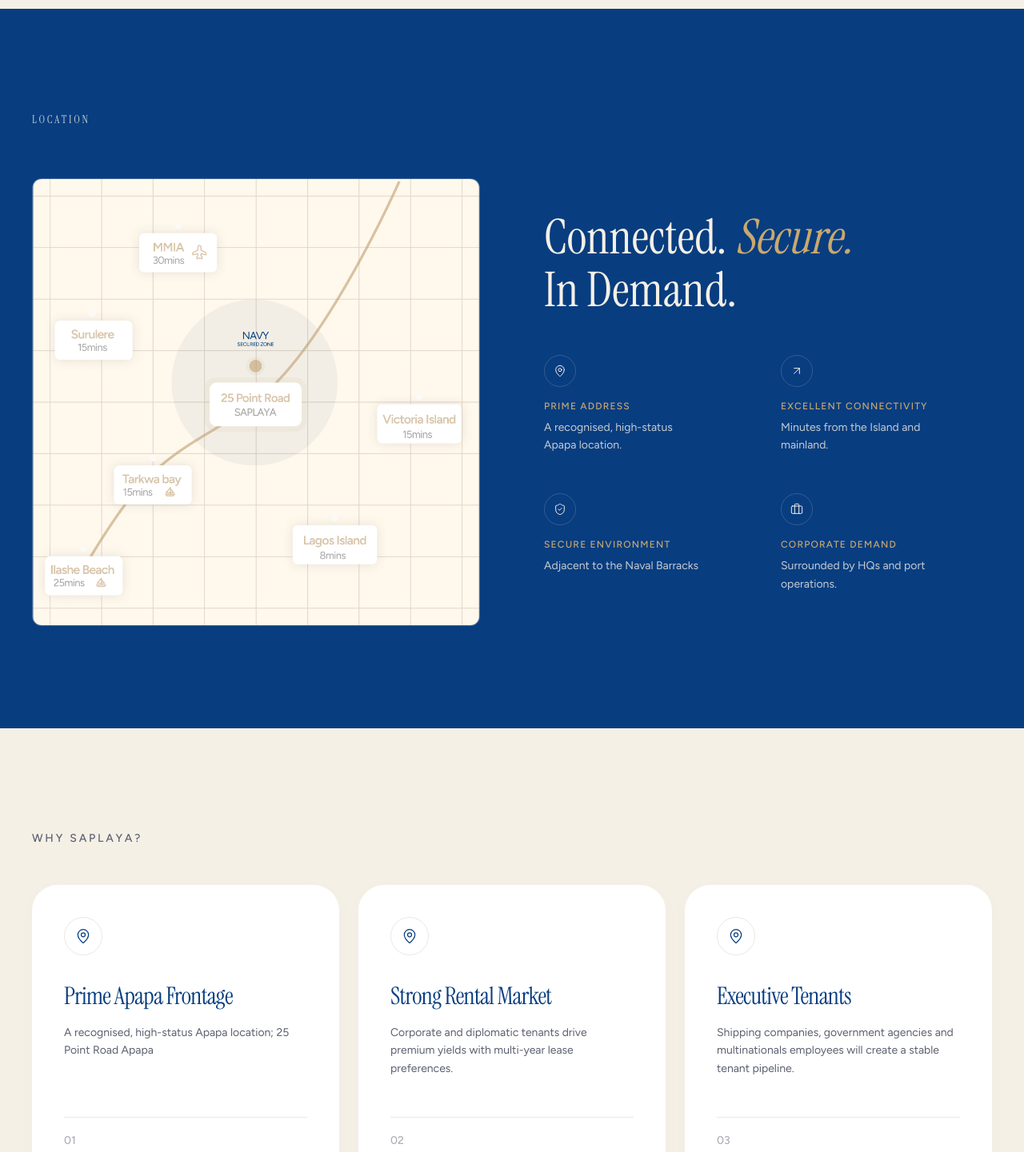
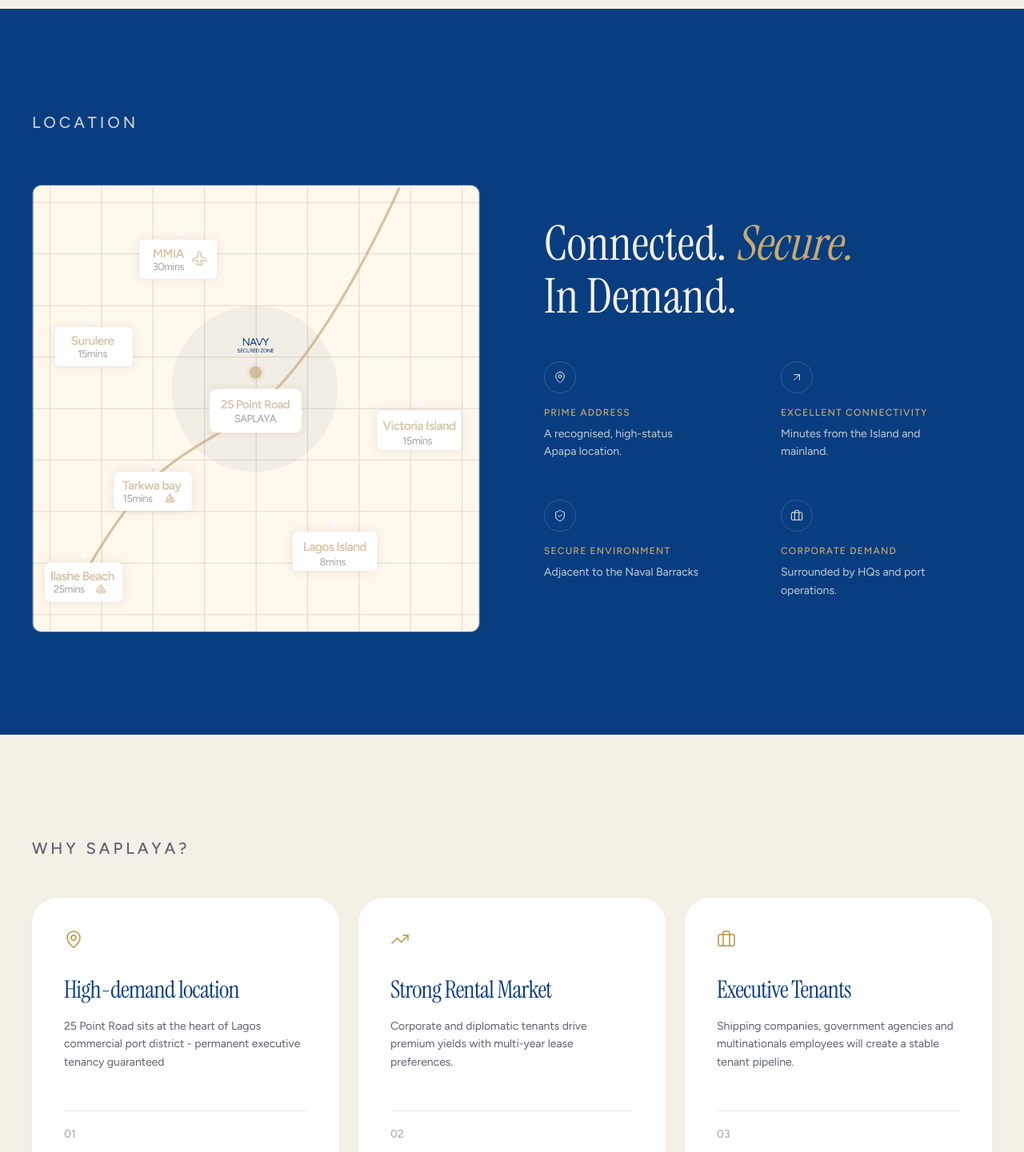
Before and after one commit to Just9ice/saplaya, a Next.js app: page / in a window 1280 px wide. Shown: the part 1300-2741 px from the top of the page at 80% size. Built offline with nearby package versions, Linux system fonts and the light colour scheme.

Commit message:
new changes added

```diff
--- a/src/components/apartment-card.tsx
+++ b/src/components/apartment-card.tsx
@@ -14,10 +14,11 @@ interface ApartmentCardProps {
 }
 
 /**
- * Hover animation: the inner track (image stacked above info panel) slides
- * upward, uncovering the info panel that lives below the image in the same
- * overflow:hidden clip container. The image also subtly scales up while
- * sliding, adding depth to the reveal.
+ * Hover animation: the info panel rises up as a solid overlay from the bottom
+ * of the card. The image stays fixed and subtly scales. No vertical track shift —
+ * feels premium and directionally neutral regardless of where the cursor enters.
+ * whileHover is on the parent article so Framer Motion propagates the "hovered"
+ * variant to all child motion elements.
  */
 export function ApartmentCard({
   image,
@@ -34,6 +35,8 @@ export function ApartmentCard({
       initial={{ opacity: 0, y: 36 }}
       whileInView={{ opacity: 1, y: 0 }}
       viewport={{ once: true, margin: "-6% 0px" }}
+      whileHover="hovered"
+      animate="idle"
       transition={{
         duration: 0.7,
         delay: index * 0.13,
@@ -41,32 +44,15 @@ export function ApartmentCard({
       }}
       className="group flex flex-col"
     >
-      {/* â”€â”€ Clip wrapper â”€â”€â”€â”€â”€â”€â”€â”€â”€â”€â”€â”€â”€â”€â”€â”€â”€â”€â”€â”€â”€â”€â”€â”€â”€â”€â”€â”€â”€â”€â”€â”€â”€â”€â”€â”€â”€â”€â”€â”€â”€ */}
-      <div className="relative overflow-hidden rounded-2xl">
-        <motion.div
-          className="flex flex-col"
-          initial={false}
-          whileHover="hovered"
-          animate="idle"
-          variants={{
-            idle: {
-              y: 0,
-              transition: { duration: 0.52, ease: [0.22, 1, 0.36, 1] },
-            },
-            hovered: {
-              y: "-36%",
-              transition: { duration: 0.52, ease: [0.22, 1, 0.36, 1] },
-            },
-          }}
-        >
-          {/* Photo */}
-          <div className="relative aspect-[3/4] w-full shrink-0 bg-navy/5">
+      {/* ── Clip wrapper ─────────────────────────────────────── */}
+      <div className="relative overflow-hidden rounded-2xl aspect-[3/4]">
+        {/* Photo (stays fixed, subtly scales on hover via Tailwind group-hover) */}
         <Image
           src={image}
           alt={imageAlt}
           fill
           sizes="(min-width:1024px) 32vw, 90vw"
-              className={`absolute inset-0 object-cover transition-all duration-700 ease-out group-hover:scale-[1.04] ${hoverImage ? "group-hover:opacity-0" : ""}`}
+          className={`absolute inset-0 object-cover transition-all duration-700 ease-out group-hover:scale-[1.06] ${hoverImage ? "group-hover:opacity-0" : ""}`}
         />
         {hoverImage && (
           <Image
@@ -74,13 +60,24 @@ export function ApartmentCard({
             alt={`${imageAlt} interior view`}
             fill
             sizes="(min-width:1024px) 32vw, 90vw"
-                className="absolute inset-0 object-cover opacity-0 transition-all duration-700 ease-out group-hover:scale-[1.04] group-hover:opacity-100"
+            className="absolute inset-0 object-cover opacity-0 transition-all duration-700 ease-out group-hover:scale-[1.06] group-hover:opacity-100"
           />
         )}
-          </div>
 
-          {/* Info panel â€” hidden below until image retreats */}
-          <div className="shrink-0 bg-cream px-5 pb-6 pt-5">
+        {/* Info overlay — rises from the bottom; variant propagated from parent */}
+        <motion.div
+          className="absolute inset-x-0 bottom-0 bg-gradient-to-t from-white/70 to-white/15 backdrop-blur-md px-5 pb-6 pt-5 will-change-transform"
+          variants={{
+            idle: {
+              y: "100%",
+              transition: { duration: 0.48, ease: [0.32, 0, 0.67, 0] },
+            },
+            hovered: {
+              y: 0,
+              transition: { duration: 0.52, ease: [0.22, 1, 0.36, 1] },
+            },
+          }}
+        >
           <div className="flex items-baseline justify-between">
             <h3 className="font-display text-2xl text-[#083d80]">{type}</h3>
             <span className="text-[10px] tracking-widest text-mist">
@@ -89,34 +86,40 @@ export function ApartmentCard({
           </div>
 
           {heading && (
-              <p className="mt-1 text-sm font-medium text-[#6d7288]">
-                {heading}
-              </p>
+            <p className="mt-1 text-sm font-medium text-[#6d7288]">{heading}</p>
           )}
 
           <ul className="mt-3 space-y-1.5">
             {features.map((f) => (
-                <li
-                  key={f}
-                  className="flex items-start gap-2 text-xs text-mist"
-                >
+              <li key={f} className="flex items-start gap-2 text-xs text-mist">
                 <div className="w-1.5 h-1.5 rounded-full bg-gold shrink-0 mt-[3px]"></div>
                 {f}
               </li>
             ))}
           </ul>
+        </motion.div>
 
-            {/* <div className="mt-5 flex items-center justify-between">
-              <motion.button
-                className="rounded border border-navy/25 px-4 py-1.5 text-[10px] font-semibold uppercase tracking-wider text-[#083d80] transition-all hover:bg-navy hover:text-cream"
+        {/* Persistent label — fades out as overlay rises; variant propagated from parent */}
+        <motion.div
+          className="absolute inset-x-0 bottom-0 px-5 pb-5"
           variants={{
-                  idle: { opacity: 0.4, x: 4 },
-                  hovered: { opacity: 1, x: 0, transition: { delay: 0.12 } },
+            idle: {
+              opacity: 1,
+              transition: { duration: 0.2 },
+            },
+            hovered: {
+              opacity: 0,
+              transition: { duration: 0.15 },
+            },
           }}
         >
-                View Guide
-              </motion.button>
-            </div> */}
+          <div className="flex items-end justify-between">
+            <h3 className="font-display text-2xl text-white drop-shadow-md">
+              {type}
+            </h3>
+            <span className="text-[10px] tracking-widest text-white/70 drop-shadow">
+              {size}
+            </span>
           </div>
         </motion.div>
       </div>
--- a/src/components/footer.tsx
+++ b/src/components/footer.tsx
@@ -1,5 +1,3 @@
-
-
 export function Footer() {
   return (
     <footer className="w-full bg-[#FCFAF6]">
@@ -25,11 +23,9 @@ export function Footer() {
       <div className="border-t border-line/40">
         <div className="mx-auto flex max-w-[1440px] flex-col items-center justify-between gap-4 px-6 py-6 sm:flex-row lg:px-10">
           <span className="text-xs text-mist">
-            Â© 2026 Saplaya Residency. All rights reserved.
+            © 2026 Saplaya Residency. All rights reserved.
           </span>
-          <span className="text-xs text-mist">
-            Apapa Â· Lagos Â· Nigeria
-          </span>
+          <span className="text-xs text-mist">Apapa · Lagos · Nigeria</span>
         </div>
       </div>
     </footer>
--- a/src/components/sections/infrastructure-section.tsx
+++ b/src/components/sections/infrastructure-section.tsx
@@ -1,9 +1,12 @@
 "use client";
 import Image from "next/image";
+import { useRef } from "react";
 import { Reveal } from "@/components/reveal";
 import {
   motion,
   useAnimationControls,
+  useScroll,
+  useTransform,
   type AnimationDefinition,
 } from "framer-motion";
 import {
@@ -98,6 +101,41 @@ function FeatureCell({
   );
 }
 
+function CourtyardImage() {
+  const ref = useRef<HTMLDivElement>(null);
+  const { scrollYProgress } = useScroll({
+    target: ref,
+    offset: ["start end", "end start"],
+  });
+  // Image drifts up slightly as you scroll past
+  const y = useTransform(scrollYProgress, [0, 1], ["4%", "-4%"]);
+
+  return (
+    <div ref={ref} className="mt-16 lg:mt-24">
+      <motion.div
+        className="relative w-full h-[380px] lg:h-[520px] overflow-hidden rounded-3xl"
+        initial={{ opacity: 0, scale: 1.04 }}
+        whileInView={{ opacity: 1, scale: 1 }}
+        viewport={{ once: true, margin: "-8% 0px" }}
+        transition={{ duration: 0.9, ease: [0.22, 1, 0.36, 1] }}
+      >
+        <motion.div
+          className="absolute inset-0"
+          style={{ y }}
+        >
+          <Image
+            src="/images/parkinglot.png"
+            alt="Saplaya Residency courtyard with landscaping, parking and resident amenities"
+            fill
+            sizes="(min-width:1440px) 1440px, 100vw"
+            className="object-cover scale-110"
+          />
+        </motion.div>
+      </motion.div>
+    </div>
+  );
+}
+
 export function InfrastructureSection() {
   return (
     <section id="infrastructure" className="w-full bg-cream py-24 lg:py-32">
@@ -159,6 +197,9 @@ export function InfrastructureSection() {
             ))}
           </div>
         </div>
+
+        {/* Courtyard Image — parallax + scale-in */}
+        <CourtyardImage />
       </div>
     </section>
   );
--- a/src/components/sections/location-section.tsx
+++ b/src/components/sections/location-section.tsx
@@ -33,9 +33,9 @@ export function LocationSection() {
         <Reveal>
           <h2
             style={{
-              fontFamily: "Instrument Serif",
+              fontFamily: "figtree",
             }}
-            className="text-sm font-medium tracking-[0.2em] uppercase text-cream/80 mb-16"
+            className="text-xl font-medium tracking-[0.2em] uppercase text-cream/80 mb-16"
           >
             LOCATION
           </h2>
--- a/src/components/sections/why-saplaya-section.tsx
+++ b/src/components/sections/why-saplaya-section.tsx
@@ -1,37 +1,46 @@
 "use client";
 import { Reveal } from "@/components/reveal";
-import { MapPin } from "lucide-react";
+import { MapPin, TrendingUp, Briefcase, ArrowUpRight, Building2, ShieldCheck } from "lucide-react";
+import type { LucideIcon } from "lucide-react";
 
-const reasons = [
+const ICON_COLOR = "#B8943F";
+
+const reasons: { num: string; title: string; desc: string; Icon: LucideIcon }[] = [
   {
     num: "01",
-    title: "Prime Apapa Frontage",
-    desc: "A recognised, high-status Apapa location; 25 Point Road Apapa",
+    title: "High-demand location",
+    desc: "25 Point Road sits at the heart of Lagos commercial port district - permanent executive tenancy guaranteed",
+    Icon: MapPin,
   },
   {
     num: "02",
     title: "Strong Rental Market",
     desc: "Corporate and diplomatic tenants drive premium yields with multi-year lease preferences.",
+    Icon: TrendingUp,
   },
   {
     num: "03",
     title: "Executive Tenants",
     desc: "Shipping companies, government agencies and multinationals employees will create a stable tenant pipeline.",
+    Icon: Briefcase,
   },
   {
     num: "04",
     title: "Long -Term Appreciation",
     desc: "Lagos Prime real estate has consistently outperformed inflation.",
+    Icon: ArrowUpRight,
   },
   {
     num: "05",
     title: "Limited Luxury Supply",
     desc: "There is virtually no comparable luxury product in Apapa Saplaya captures first-mover advantage.",
+    Icon: Building2,
   },
   {
     num: "06",
     title: "Institutional Credibility",
     desc: "Strategic partnership with Bank of Industry Trustees further proves the project's integrity.",
+    Icon: ShieldCheck,
   },
 ];
 
@@ -39,9 +48,13 @@ export function WhySaplayaSection() {
   return (
     <section id="why-saplaya" className="w-full bg-cream py-24 lg:py-32">
       <div className="mx-auto max-w-[1440px] px-6 lg:px-10">
-
         <Reveal>
-          <h2 className="text-sm font-medium tracking-[0.2em] uppercase text-mist mb-12">
+          <h2
+            style={{
+              fontFamily: "figtree",
+            }}
+            className="text-xl font-medium tracking-[0.2em] uppercase text-mist mb-12"
+          >
             WHY SAPLAYA?
           </h2>
         </Reveal>
@@ -50,10 +63,13 @@ export function WhySaplayaSection() {
           {reasons.map((reason, idx) => (
             <Reveal key={reason.num} delay={0.1 * idx}>
               <div className="flex flex-col h-full p-8 md:p-10 bg-white rounded-[2rem] shadow-[0_4px_24px_rgba(0,0,0,0.02)]">
-
                 {/* Icon */}
-                <div className="w-12 h-12 rounded-full border border-line/60 flex items-center justify-center text-[#083d80] mb-8 shrink-0">
-                  <MapPin className="w-5 h-5" strokeWidth={1.5} />
+                <div className="mb-8 shrink-0">
+                  <reason.Icon
+                    className="w-6 h-6"
+                    strokeWidth={1.5}
+                    style={{ color: ICON_COLOR }}
+                  />
                 </div>
 
                 {/* Text Content */}
@@ -72,12 +88,10 @@ export function WhySaplayaSection() {
                     {reason.num}
                   </span>
                 </div>
-
               </div>
             </Reveal>
           ))}
         </div>
-
       </div>
     </section>
   );
```
Also changed, not shown: 1 other file (tests, documents, lock files or other folders). Lines whose indentation alone changed are shown as unchanged.
